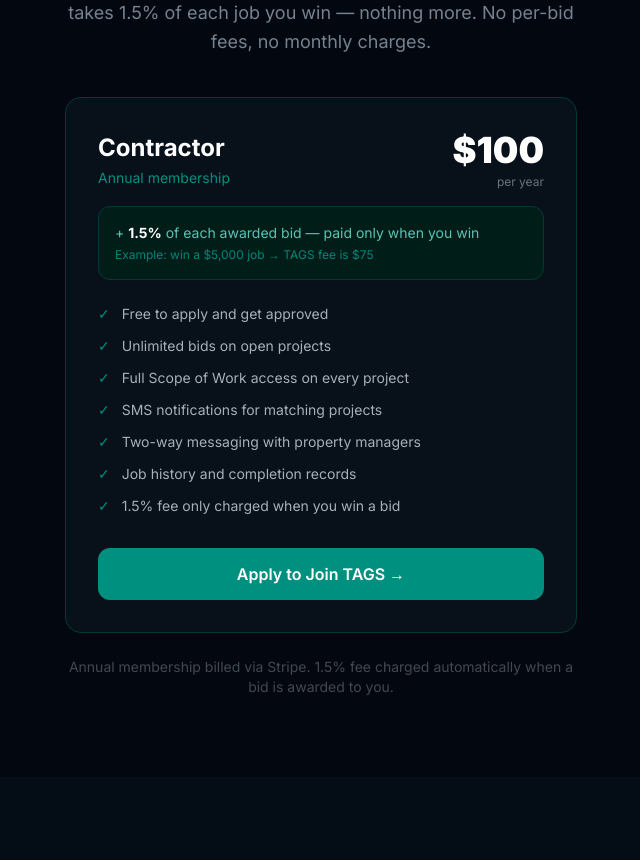
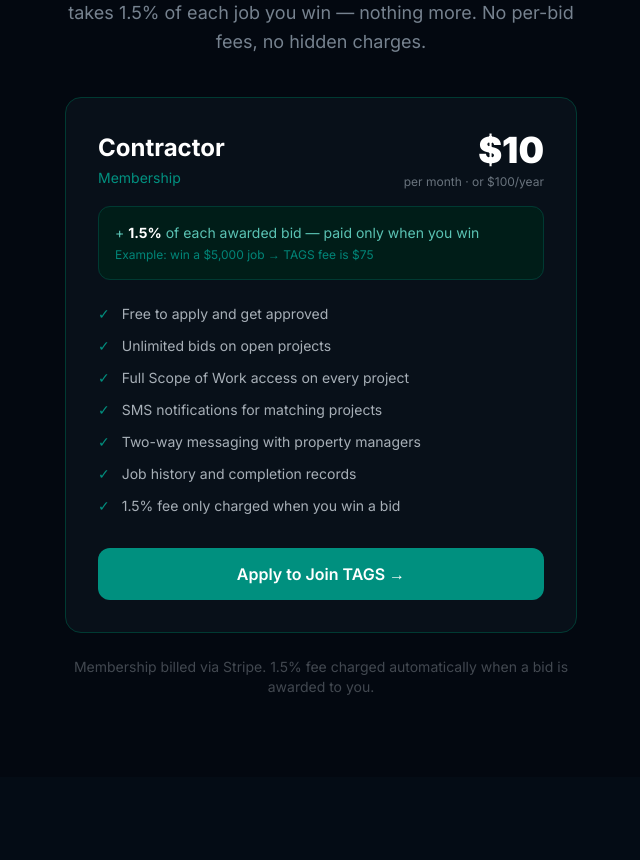
Before and after one commit to willcoatney/tags, a Next.js app: page /for-contractors in a window 1280 px wide. Shown: the part 2240-3100 px from the top of the page, without its empty margins (319-959 px from the left). Built offline with nearby package versions, Linux system fonts and the light colour scheme.

Commit message:
fix: update contractor pricing card to $10/mo or $100/year
Missed the pricing section card on for-contractors page.
Updated heading, price display, subtitle, and footer copy.

```diff
--- a/src/app/for-contractors/page.tsx
+++ b/src/app/for-contractors/page.tsx
@@ -168,17 +168,17 @@ export default function ForContractorsPage() {
           <div className="text-xs font-semibold uppercase tracking-widest mb-3" style={{ color: 'oklch(0.57 0.135 183)' }}>Pricing</div>
           <h2 className="text-3xl md:text-4xl font-bold text-white mb-5">Simple pricing. No surprises.</h2>
           <p className="text-lg leading-relaxed mb-10" style={{ color: 'oklch(0.60 0.025 252)' }}>
-            A flat annual membership gets you in the door. Then TAGS takes 1.5% of each job you win — nothing more. No per-bid fees, no monthly charges.
+            A simple membership gets you in the door. Then TAGS takes 1.5% of each job you win — nothing more. No per-bid fees, no hidden charges.
           </p>
           <div className="rounded-2xl p-8 text-left mb-6" style={{ background: 'oklch(0.17 0.022 252)', border: '1px solid oklch(0.30 0.08 183)' }}>
             <div className="flex items-center justify-between mb-4">
               <div>
                 <p className="text-2xl font-bold text-white">Contractor</p>
-                <p className="text-sm mt-1" style={{ color: 'oklch(0.57 0.135 183)' }}>Annual membership</p>
+                <p className="text-sm mt-1" style={{ color: 'oklch(0.57 0.135 183)' }}>Membership</p>
               </div>
               <div className="text-right">
-                <div className="text-4xl font-black text-white">$100</div>
-                <div className="text-xs mt-1" style={{ color: 'oklch(0.55 0.02 252)' }}>per year</div>
+                <div className="text-4xl font-black text-white">$10</div>
+                <div className="text-xs mt-1" style={{ color: 'oklch(0.55 0.02 252)' }}>per month · or $100/year</div>
               </div>
             </div>
             <div className="rounded-xl p-4 mb-6" style={{ background: 'oklch(0.20 0.05 183)', border: '1px solid oklch(0.30 0.08 183)' }}>
@@ -210,7 +210,7 @@ export default function ForContractorsPage() {
               Apply to Join TAGS →
             </Link>
           </div>
-          <p className="text-sm" style={{ color: 'oklch(0.40 0.015 252)' }}>Annual membership billed via Stripe. 1.5% fee charged automatically when a bid is awarded to you.</p>
+          <p className="text-sm" style={{ color: 'oklch(0.40 0.015 252)' }}>Membership billed via Stripe. 1.5% fee charged automatically when a bid is awarded to you.</p>
         </div>
       </section>
 
```
